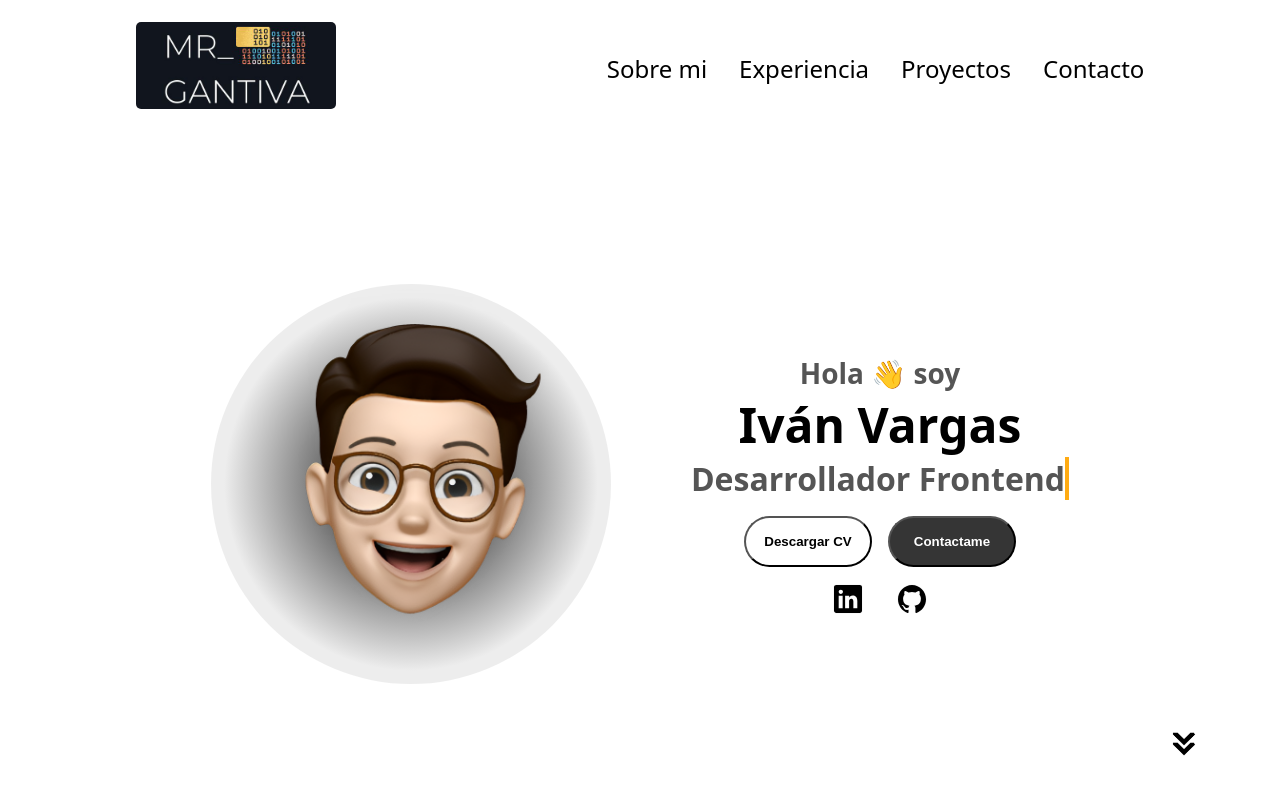
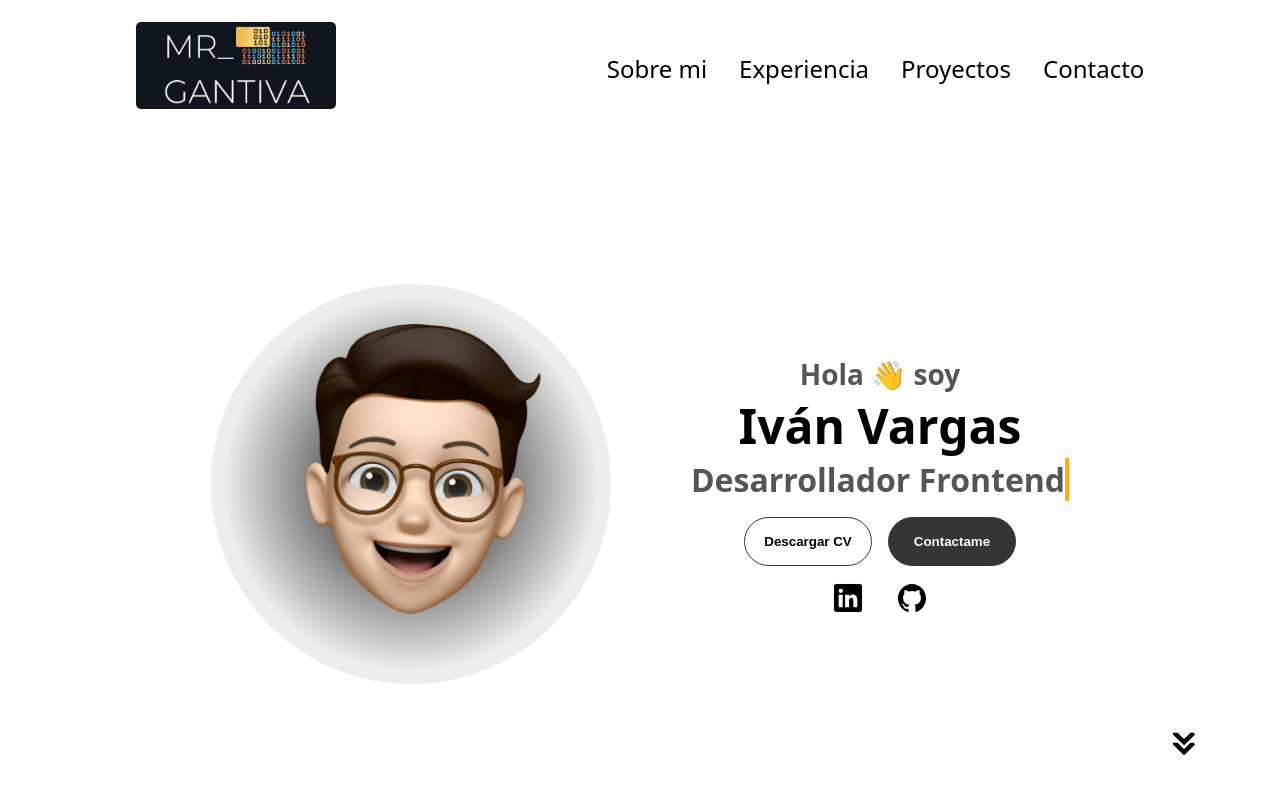
Before and after one commit to piipeesteban94/mr-gantiva.github.io, a plain HTML site: page index.html in a window 1280 px wide. Shown: the top 800 px of the page. Drawn offline with nearby package versions, Linux system fonts and the light colour scheme.

Commit message:
Fixed styles on btn on profile section

```diff
--- a/assets/css/style.css
+++ b/assets/css/style.css
@@ -241,10 +241,11 @@ section {
   padding: 1rem;
   width: 8rem;
   border-radius: 2rem;
-  & .btn-color-1,
-  .btn-color-2 {
-    border: rgb(53, 53, 53) 0.1rem solid;
-  }
+}
+.btn,
+.btn-color-1,
+.btn-color-2 {
+  border: rgb(53, 53, 53) 0.1rem solid;
 }
 
 .btn-color-1:hover,
```
